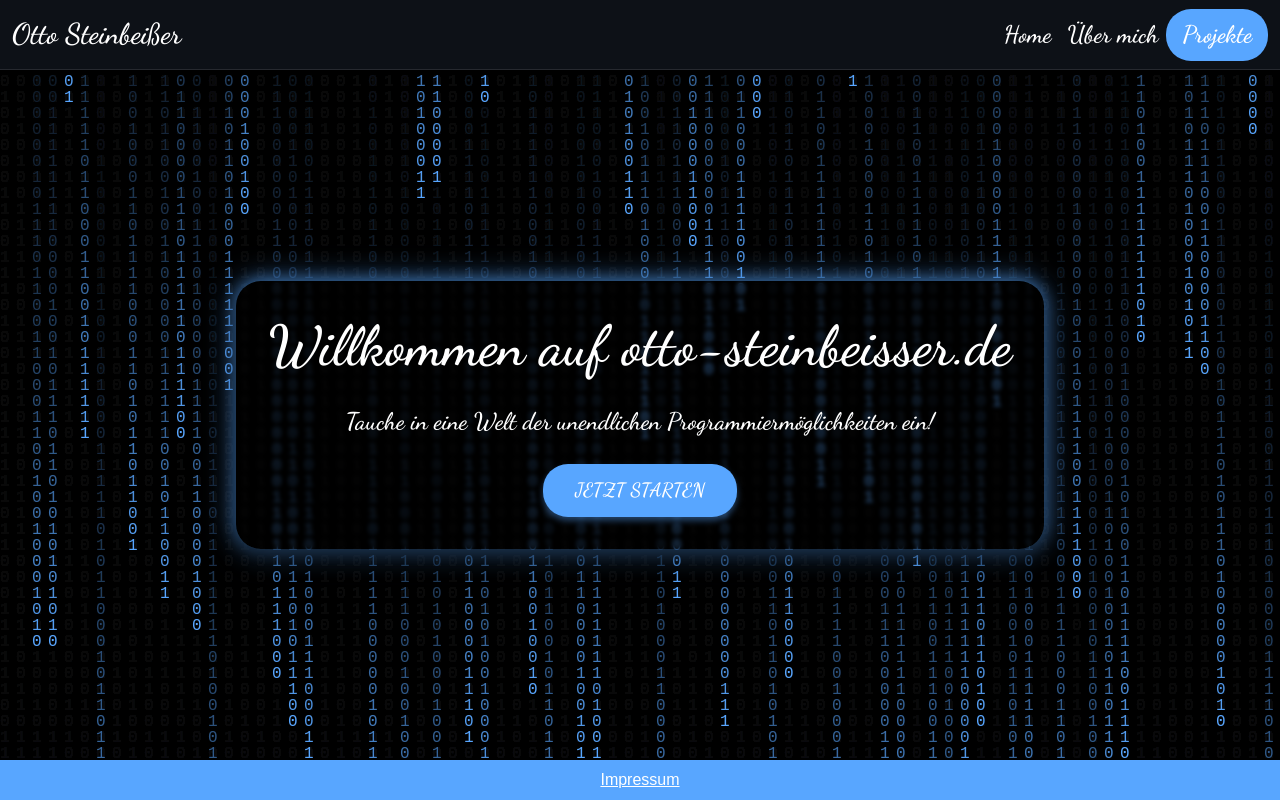
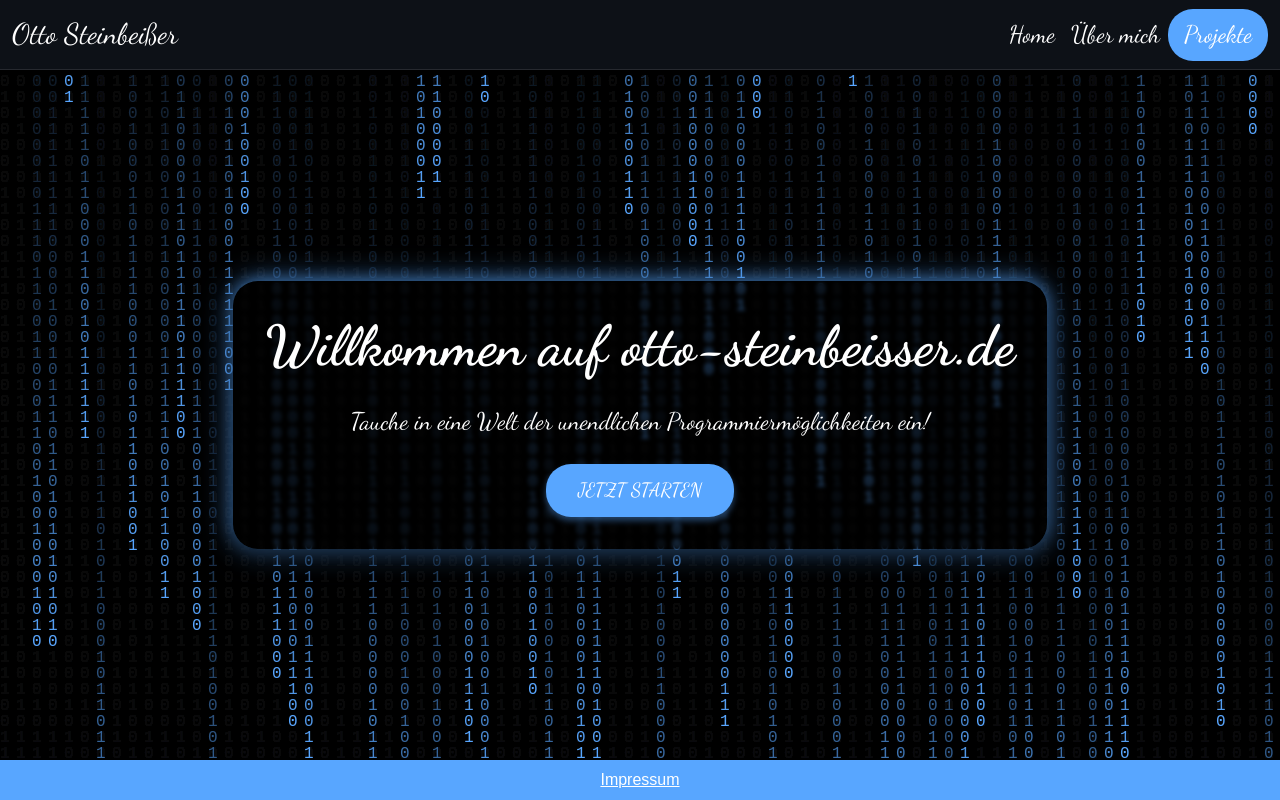
Before and after one commit to thelonleydev/otto_steinbeisser, a plain HTML site: page index.html in a window 1280 px wide. Drawn offline with nearby package versions, Linux system fonts and the light colour scheme.

Commit message:
v4 local import

```diff
--- a/index.html
+++ b/index.html
@@ -4,11 +4,18 @@
   <meta charset="UTF-8">
   <meta name="viewport" content="width=device-width, initial-scale=1.0">
   <title>Matrix Jumbotron</title>
-  <!-- Bootstrap CSS -->
-  <link href="https://cdn.jsdelivr.net/npm/bootstrap@5.3.0/dist/css/bootstrap.min.css" rel="stylesheet">
-  <!-- Google Fonts -->
-  <link href="https://fonts.googleapis.com/css2?family=Dancing+Script:wght@600&display=swap" rel="stylesheet">
+  <!-- Local Bootstrap CSS -->
+  <link href="./static/css/bootstrap.min.css" rel="stylesheet">
+
   <style>
+    /* Load the local variable font */
+    @font-face {
+      font-family: 'Dancing Script';
+      src: url('./static/font/DancingScript-VariableFont_wght.ttf') format('truetype');
+      font-weight: 100 900; /* Specifies the range of font weights available */
+      font-style: normal;
+    }
+
     html, body {
       margin: 0;
       height: 100%;
@@ -159,7 +166,7 @@
   <div class="footer-banner">
     <a href="./impress.html">Impressum</a>
   </div>
-  <script src="https://cdn.jsdelivr.net/npm/bootstrap@5.3.0/dist/js/bootstrap.bundle.min.js"></script>
+  <script src="./static/js/bootstrap.bundle.min.js"></script>
   <script>
     const canvas = document.querySelector('.matrix-canvas');
     const ctx = canvas.getContext('2d');
```
Also changed, not shown: impress.html (+2 -2 lines), static/css/bootstrap.min.css (added), static/font/DancingScript-VariableFont_wght.ttf (added), static/js/bootstrap.bundle.min.js (added).
